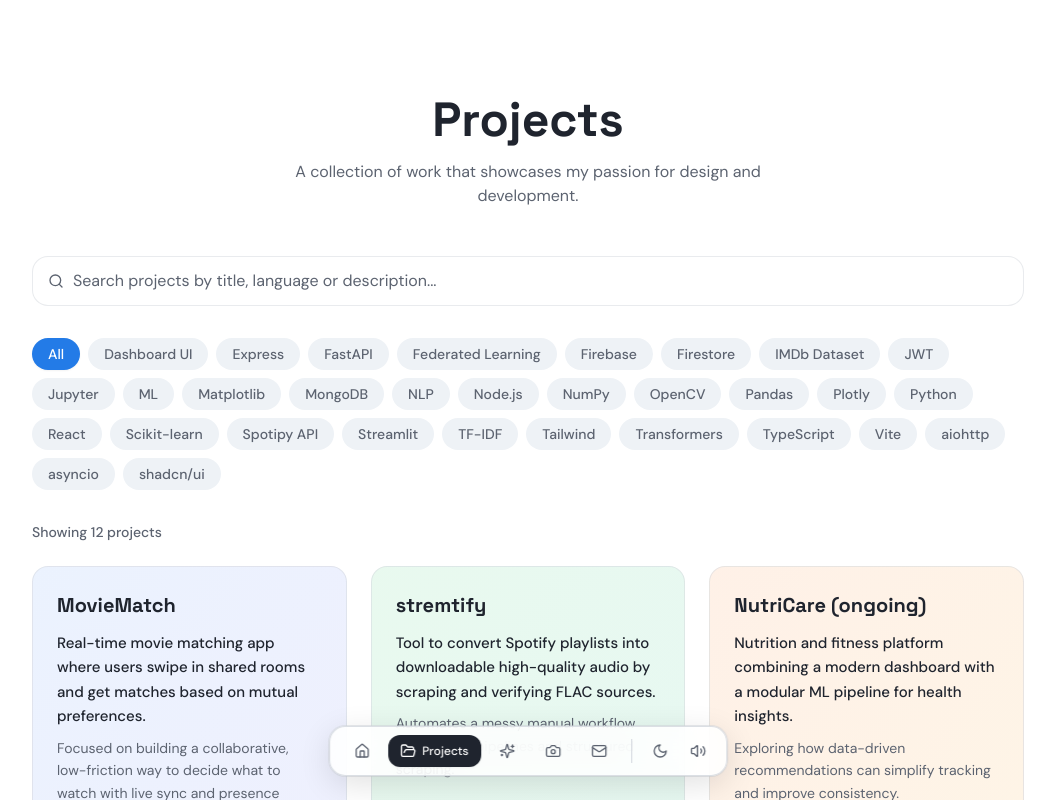
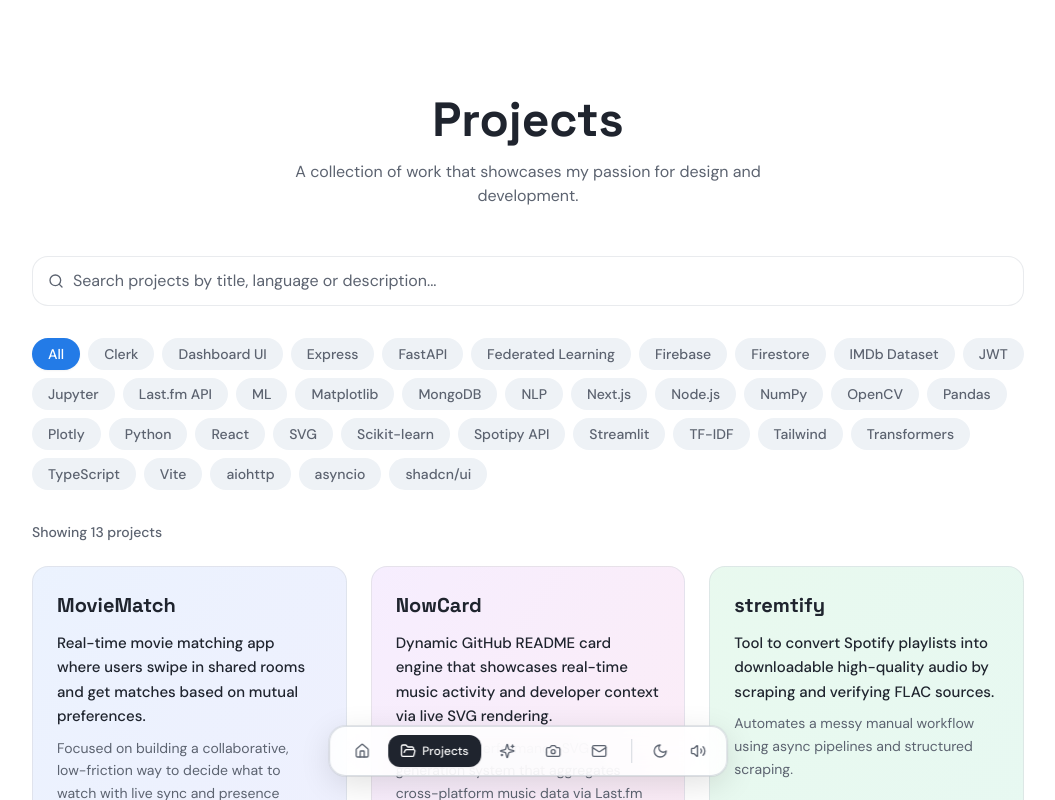
Before and after one commit to VarunPahuja/Portfolio, a React (Vite) app: page /projects in a window 1280 px wide. Shown: the top 800 px of the page, without its empty margins (112-1167 px from the left). Built offline with nearby package versions, Linux system fonts and the light colour scheme; the HTML template or start-up script is replaced by a standard one.

Commit message:
Updated Links

```diff
--- a/src/data/projects.ts
+++ b/src/data/projects.ts
@@ -17,6 +17,15 @@ export const projects: Project[] = [
     tags: ["TypeScript", "React", "Firebase", "Firestore", "Tailwind", "shadcn/ui"],
     color: "from-blue-500/10 to-indigo-500/10",
     github: "https://github.com/VarunPahuja/MovieMatch",
+  },
+  {
+    id: "nowcard",
+    title: "NowCard",
+    hook: "Dynamic GitHub README card engine that showcases real-time music activity and developer context via live SVG rendering.",
+    description: "Built a high-performance SVG generation system that aggregates cross-platform music data via Last.fm and renders customizable, real-time developer identity cards with zero client overhead.",
+    tags: ["Next.js", "TypeScript", "Tailwind", "Clerk", "Last.fm API", "SVG"],
+    color: "from-purple-500/10 to-pink-500/10",
+    github: "https://github.com/VarunPahuja/NowCard",
   },
   {
     id: "stremtify",
--- a/src/pages/Contact.tsx
+++ b/src/pages/Contact.tsx
@@ -1,7 +1,7 @@
 import { motion } from "framer-motion";
 
 const EMAIL_ADDRESS = "vpahuja1508@gmail.com";
-const RESUME_URL = "https://drive.google.com/file/d/1dddnzQMvL1ny7c6YVr2AY2wZFCax7f_5/view?usp=sharing";
+const RESUME_URL = "https://drive.google.com/file/d/1clf2NqHAKosf2thGTxzI8lHHFHJY_o-q/view?usp=sharing";
 
 const links = [
   { name: "GitHub", href: "https://github.com/VarunPahuja" },
```
